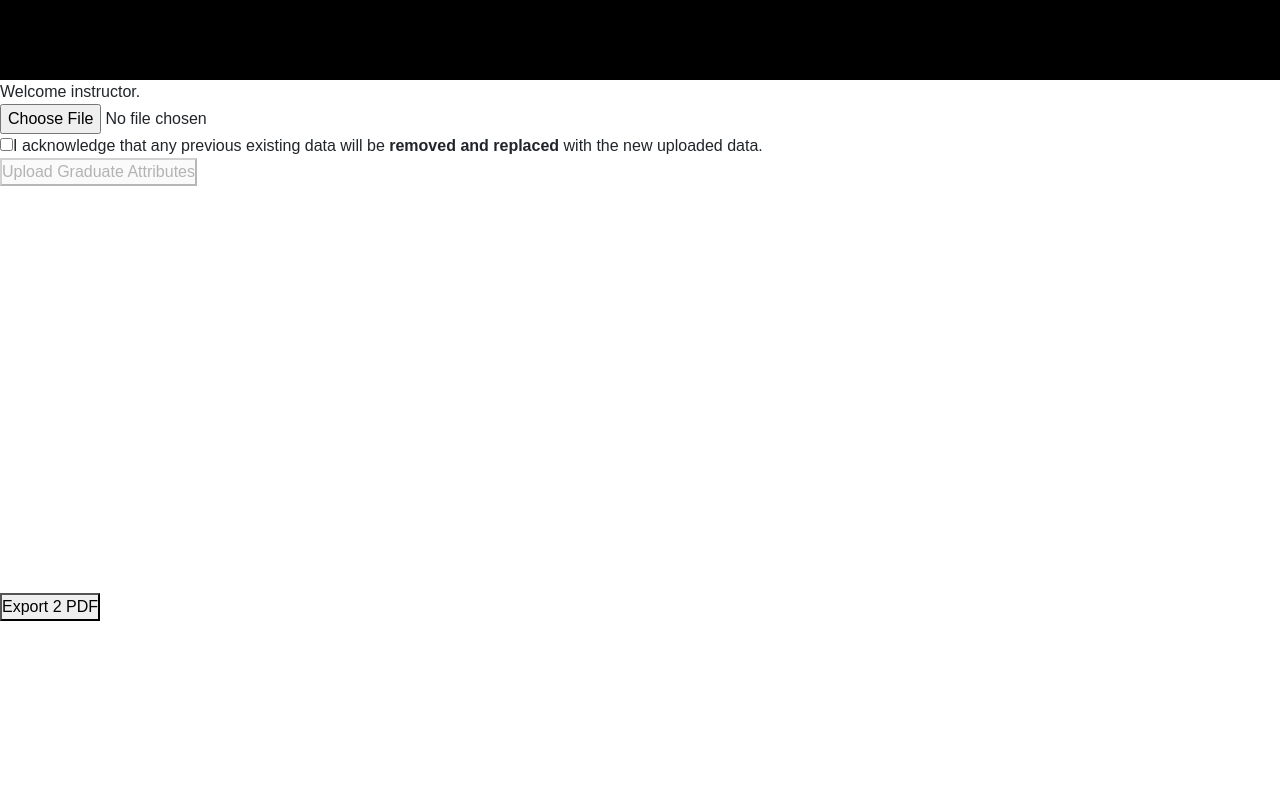
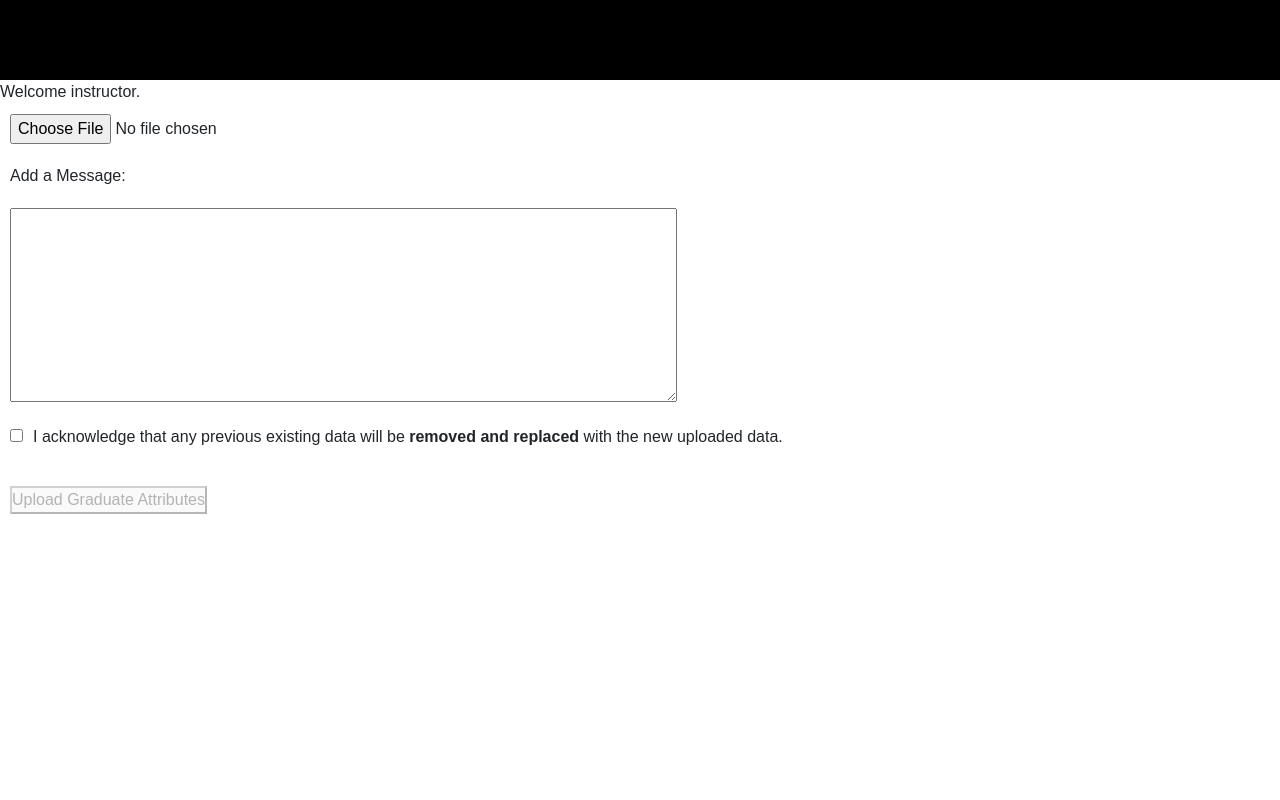
Before and after one commit to Imcool4789/graph-reporting-tool, a React (Create React App) app: page /instructor in a window 1280 px wide. Shown: the top 800 px of the page. Built offline with nearby package versions, Linux system fonts and the light colour scheme.

Commit message:
added textbox, log-in error

```diff
--- a/auth.js
+++ b/auth.js
@@ -76,7 +76,10 @@ router.post("/compare", (req, res) => {
           });
         } else {
           console.log("Password wrong");
+          res.sendStatus(403);
         }
+      } else {
+        res.sendStatus(403);
       }
     })
     .catch((error) => {
--- a/package.json
+++ b/package.json
@@ -5,6 +5,7 @@
   "dependencies": {
     "@testing-library/jest-dom": "^5.14.1",
     "@testing-library/user-event": "^12.8.3",
+    "alert": "^5.0.10",
     "bcrypt": "^5.0.1",
     "bootstrap": "^5.1.0",
     "chart.js": "^2.9.4",
--- a/server.js
+++ b/server.js
@@ -74,6 +74,12 @@ app.post("/adminShowYear", (req, res) => {
     .catch((error) => {
       console.log(error);
     });
+});
+
+app.post("/sendMessage", (req, res) => {
+  const body = req.body;
+  console.log(body);
+  db.any("update message set note="+ "'" + body + "'" +" where course="+ "'" +"f21_sysc4101_a"+"';");
 });
 
 app.post("/adminShowYearCourses", (req, res) => {
--- a/src/components/FileChooser/Instructor/index.js
+++ b/src/components/FileChooser/Instructor/index.js
@@ -240,6 +240,33 @@ export default class InstructorFileChooser extends React.Component {
       pdf.save("chart.pdf");
     });
   }
+
+  SendMessage(){
+    var x = document.getElementById("Message").value;
+    let obj = {};
+    let c = '[' + JSON.stringify(obj) + ']';
+    fetch(
+      process.env.NODE_ENV === "production"
+      ? "https://graphing-report-tool.herokuapp.com/sendMessage"
+      : "http://localhost:5000/sendMessage",
+      {
+        method: "POST",
+        headers: {
+          "Content-Type": "application/json",
+        },
+        body: x,
+      }
+    )
+      .then((response) => response.json())
+      .then((data) => {
+        console.log("Success:", data);
+        data.forEach(e=>document.getElementById("coursesWithGa").innerHTML+=e["table_name"]+"</br>");
+      })
+      .catch((error) => {
+        console.error("Error:", error);
+      });
+  }
+
   setCheck() {
     this.checked = !this.checked;
     this.buttonLogic();
@@ -248,29 +275,35 @@ export default class InstructorFileChooser extends React.Component {
     let r=window.confirm('Are you sure you wish to upload this spreadsheet?')
     if (r){
     this.grabData();
+    this.SendMessage();
     }
   }
   render() {
     return (
+
       <div>
-        <input type="file" onChange={this.loadFileXLSX.bind(this)} />
+        <input type="file" onChange={this.loadFileXLSX.bind(this)} style={{margin : '10px'}}/>
+        <br />
+        <div style={{margin : '10px'}}>Add a Message: </div>
+        <textarea id="Message" name="Messahe" rows="8" cols="70" style={{margin : '10px'}}/>
         <br />
         <div>
-          <input type="checkbox" id="agree" onChange={this.setCheck.bind(this)} />
+          <input type="checkbox" id="agree" onChange={this.setCheck.bind(this)} style={{margin : '10px'}} />
           <label htmlFor="agree">
             {" "}
-            I acknowledge that any previous existing data will be{" "}
+             I acknowledge that any previous existing data will be{" "}
             <b>removed and replaced</b> with the new uploaded data.
           </label>
         </div>
-        <button disabled={this.state.disabled} onClick={() => this.getState()}>
+        <br />
+        <button disabled={this.state.disabled} onClick={() => this.getState()} style={{margin : '10px'}}>
           Upload Graduate Attributes
         </button>
         <div id="error"></div>
         <div id="buttonplaceholder"></div>
         <canvas id="myChart" width="400" height="400"></canvas>
         <div>
-          <button onClick={(e) => this.convertToPdf(e)}>Export 2 PDF</button>
+          <button onClick={(e) => this.convertToPdf(e)} style={{margin : '10px'}}>Export 2 PDF</button>
         </div>
       </div>
     );
--- a/src/components/Login/index.js
+++ b/src/components/Login/index.js
@@ -1,6 +1,7 @@
 import React from "react";
 import Form from "react-bootstrap/Form";
 import Button from "react-bootstrap/Button";
+import alert from 'alert'
 
 class LoginComponent extends React.Component {
   /**
@@ -48,7 +49,12 @@ class LoginComponent extends React.Component {
         body: data1,
       }
     )
-      .then((response) => response.json())
+      .then((response) => {
+        console.log(response.status);
+        if(response.status == 403){
+          alert('Incorrect Email or Password!');
+        }
+        response.json()})
       .then((data) => {
         console.log("Success:", data);
         if (data["Admin"].length > 0) {
```
Also changed, not shown: 1 other file (tests, documents, lock files or other folders).
